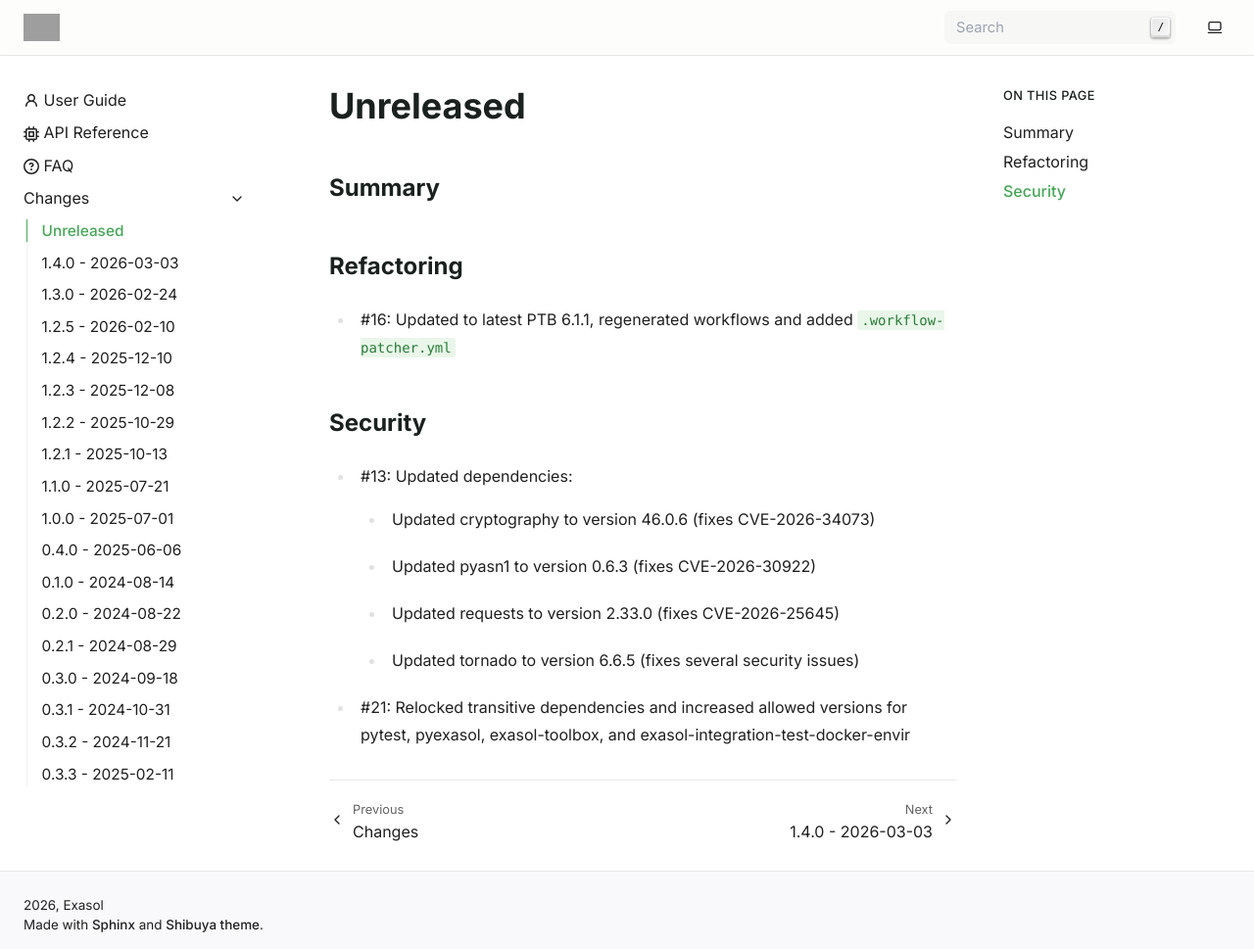
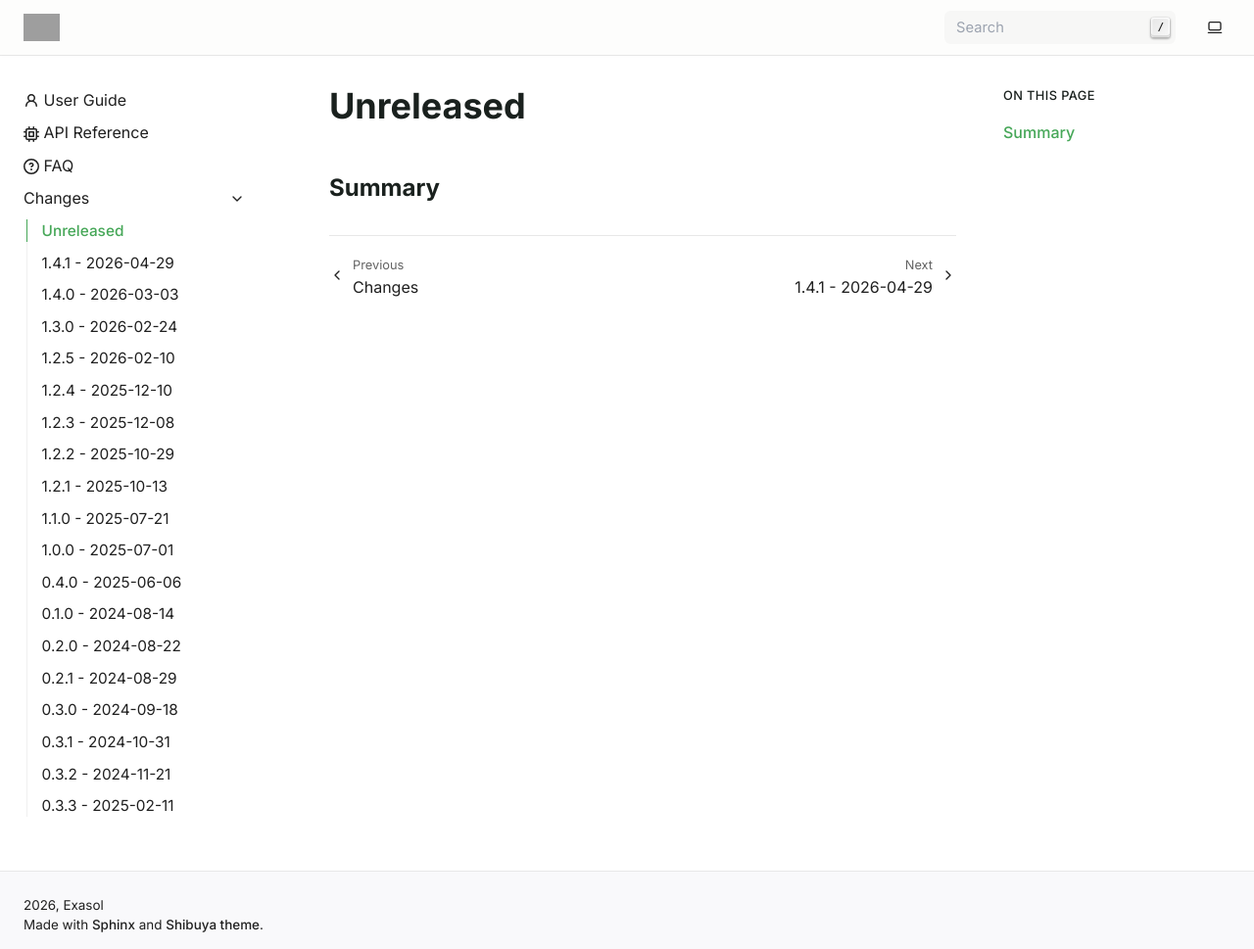
Before and after one commit to exasol/pytest-backend, a Sphinx documentation site: the page built from doc/changes/unreleased.md, in a window 1280 px wide and 969 px high. Shown: the whole window at 98% size. Built offline with Sphinx 7.4.7, drawn with Linux system fonts in a browser that asks for light colours; pages that are not in the unit, such as notebooks, are missing from menus; grey boxes are pictures that could not be loaded.

```diff
--- a/doc/changes/unreleased.md
+++ b/doc/changes/unreleased.md
@@ -1,16 +1,3 @@
 # Unreleased
 
 ## Summary
-
-## Refactoring
-
- * #16: Updated to latest PTB 6.1.1, regenerated workflows and added `.workflow-patcher.yml`
-
-## Security
-
-* #13: Updated dependencies:
-    * Updated cryptography to version 46.0.6 (fixes CVE-2026-34073)
-    * Updated pyasn1 to version 0.6.3 (fixes CVE-2026-30922)
-    * Updated requests to version 2.33.0 (fixes CVE-2026-25645)
-    * Updated tornado to version 6.6.5 (fixes several security issues)
-* #21: Relocked transitive dependencies and increased allowed versions for pytest, pyexasol, exasol-toolbox, and exasol-integration-test-docker-envir
--- a/pyproject.toml
+++ b/pyproject.toml
@@ -1,6 +1,6 @@
 [project]
 name = "pytest-exasol-backend"
-version = "1.4.0"
+version = "1.4.1"
 description = ""
 # Restrict Python versions as difficulty with some unit tests related
 # to the ParallelTask implementation for Python 3.14.
```
Also changed, not shown: doc/changes/changelog.md (+2 -0 lines), doc/changes/changes_1.4.1.md (added, +47 -0 lines).
